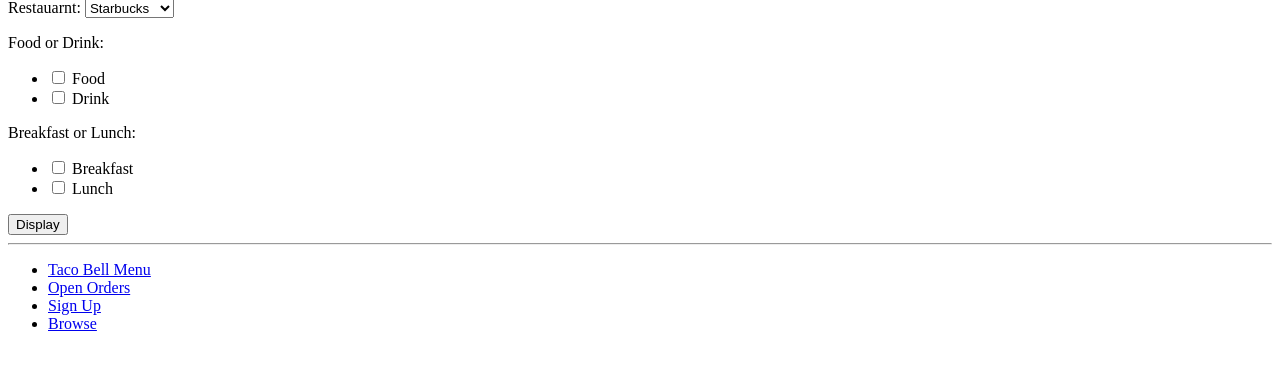
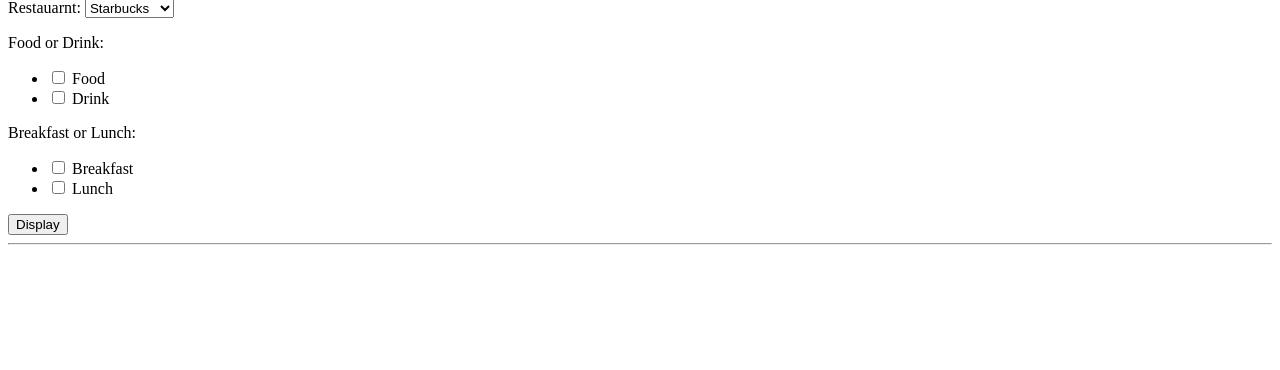
Before and after one commit to vibsOveebs/Qracker, a Django app: page /menu/browse in a window 1280 px wide. Shown: the part 81-451 px from the top of the page. Run offline with Django 3.2, Linux system fonts and the light colour scheme.

Commit message:
possible fix

```diff
--- a/templates/qracker/base.html
+++ b/templates/qracker/base.html
@@ -23,10 +23,10 @@
 
 		<div>
 			<ul>
-				<li><a href="{% url 'additem' %}">Taco Bell Menu</a></li>
+				<!--<li><a href="{% url 'additem' %}">Taco Bell Menu</a></li>
 				<li><a href="{% url 'open_orders' %}">Open Orders</a></li>
 				<li><a href="{% url 'register' %}">Sign Up</a></li>
-				<li><a href="{% url 'browse' %}">Browse</a></li>
+				<li><a href="{% url 'browse' %}">Browse</a></li>-->
 			</ul>
 		</div>
 	</body>
```
